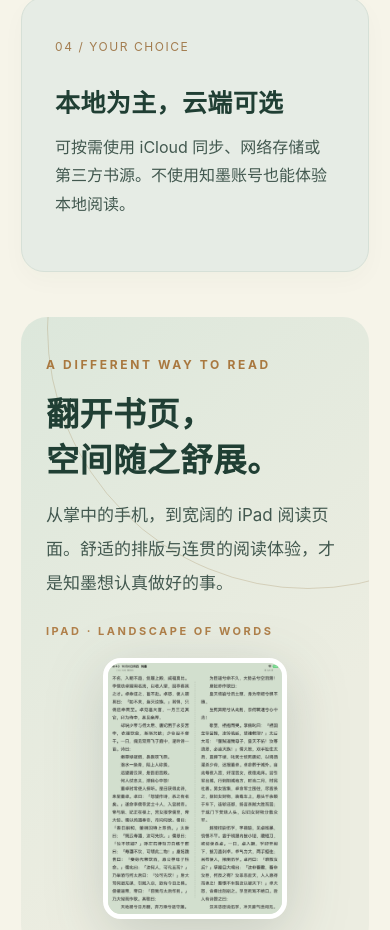
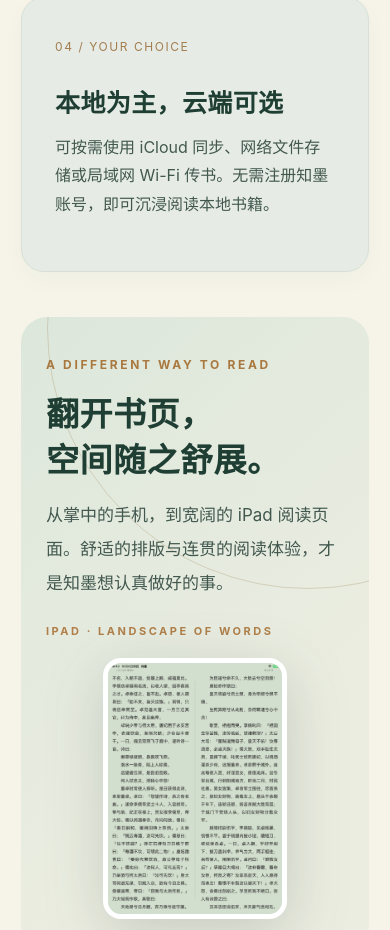
Before and after one commit to zzhdong/Zhimor, a plain HTML site: page index.html in a window 390 px wide. Shown: the part 1913-2843 px from the top of the page. Drawn offline with Linux system fonts and the light colour scheme.

Commit message:
Align local reader public website copy with iPhone/iPad launch

```diff
--- a/index.html
+++ b/index.html
@@ -32,7 +32,7 @@
   <article class="feature feature-tall"><span class="feature-index">01 / LIBRARY</span><div class="feature-mark">书</div><h3>一座书架，多种格式</h3><p>整理本地电子书、文本、PDF 与漫画，按自己的节奏收藏和阅读。</p></article>
   <article class="feature"><span class="feature-index">02 / READING</span><h3>专注每一页</h3><p>自定义字体、主题、阅读布局与翻页方式，适应不同的阅读习惯。</p></article>
   <article class="feature"><span class="feature-index">03 / INSIGHTS</span><h3>读过的时光，看得见</h3><p>记录阅读进度与阅读统计，帮助自己维持节奏。</p></article>
-  <article class="feature feature-wide"><span class="feature-index">04 / YOUR CHOICE</span><h3>本地为主，云端可选</h3><p>可按需使用 iCloud 同步、网络存储或第三方书源。不使用知墨账号也能体验本地阅读。</p></article>
+  <article class="feature feature-wide"><span class="feature-index">04 / YOUR CHOICE</span><h3>本地为主，云端可选</h3><p>可按需使用 iCloud 同步、网络文件存储或局域网 Wi-Fi 传书。无需注册知墨账号，即可沉浸阅读本地书籍。</p></article>
 </section>
 <section class="reading-gallery"><div class="gallery-copy"><div class="eyebrow">A DIFFERENT WAY TO READ</div><h2>翻开书页，<br>空间随之舒展。</h2><p>从掌中的手机，到宽阔的 iPad 阅读页面。舒适的排版与连贯的阅读体验，才是知墨想认真做好的事。</p><span class="gallery-line">IPAD · LANDSCAPE OF WORDS</span></div><figure class="gallery-image"><img src="/Zhimor/assets/tablet.jpg" width="840" height="1209" loading="lazy" alt="知墨 iPad 双栏阅读真实界面"></figure></section>
 <section class="cta"><div><div class="eyebrow">ESSENTIAL INFORMATION</div><h2>尊重隐私，也重视持续支持。</h2><p>了解文件与阅读记录如何存储，以及需要帮助时如何联系我们。</p></div><div class="cta-buttons"><a class="button primary" href="/Zhimor/privacy/">查看隐私政策 <span aria-hidden="true">↗</span></a><a class="button secondary" href="/Zhimor/support/">获取支持 <span aria-hidden="true">↗</span></a></div></section>
```
